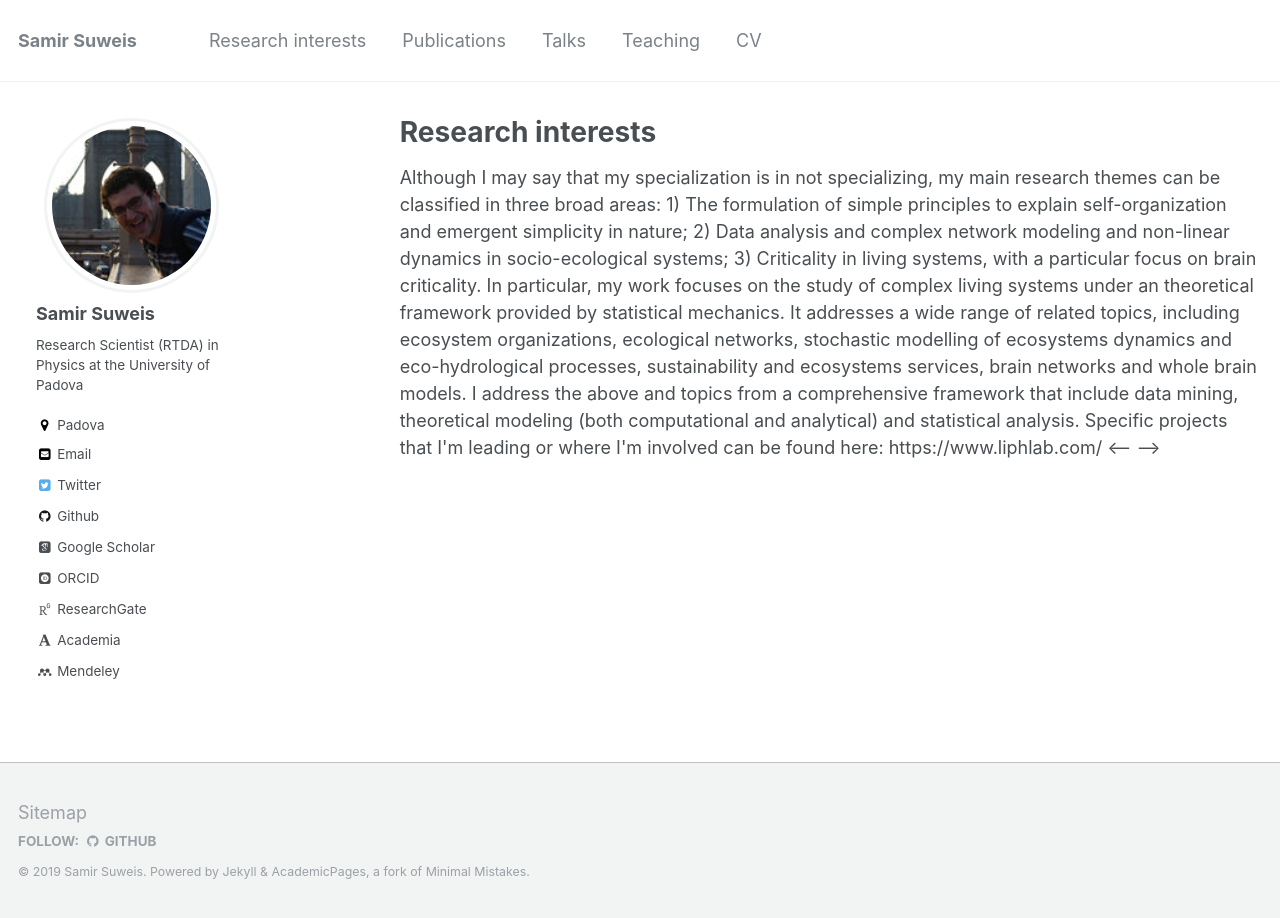
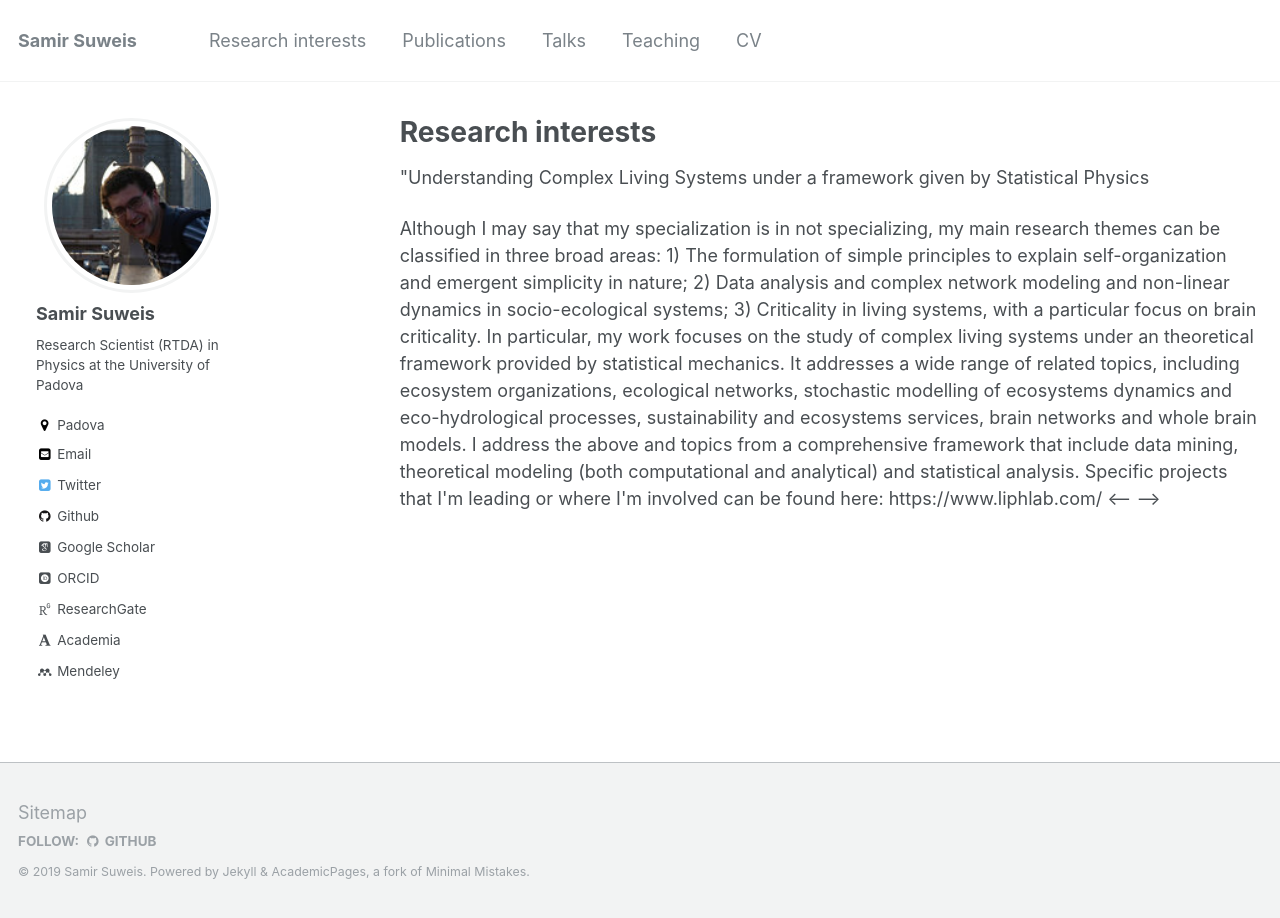
Before and after one commit to suweis/suweis.github.io, a Jekyll site: the page built from _pages/research-interests.html, in a window 1280 px wide. Built offline with Jekyll 4.4.1, drawn with Linux system fonts in a browser that asks for light colours; nearby versions of some CDN libraries; some web fonts are replaced.

Commit message:
Update research-interests.html

```diff
--- a/_pages/research-interests.html
+++ b/_pages/research-interests.html
@@ -4,7 +4,7 @@ title: "Research interests"
 permalink: /research-interests/
 author_profile: true
 ---
-<p "Understanding Complex Living Systems under a framework given by Statistical Physics /p>
+<p> "Understanding Complex Living Systems under a framework given by Statistical Physics </p>
 
 Although I may say that my specialization is in not specializing, my main research themes can be classified in three broad areas:
 1) The formulation of simple principles to explain self-organization and emergent simplicity in nature;
```
